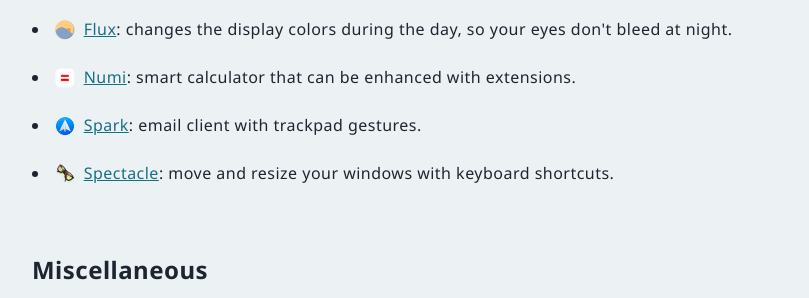
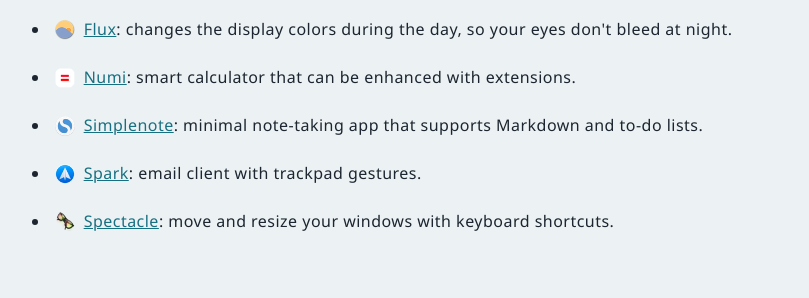
Before and after one commit to karamfd/uses, a plain HTML site: page index.html in a window 1280 px wide. Shown: the part 2285-2583 px from the top of the page, without its empty margins (96-905 px from the left). Drawn offline with Linux system fonts and the light colour scheme.

Commit message:
simplenote link and description.

```diff
--- a/index.html
+++ b/index.html
@@ -342,7 +342,8 @@
             href="https://dozermac.com"
             target="_blank"
             rel="noopener noreferrer"
-            >dozer</a
+          >
+            dozer</a
           >: hides menu icons.
         </li>
 
@@ -362,6 +363,16 @@
           <a href="https://numi.io" target="_blank" rel="noopener noreferrer"
             >numi</a
           >: smart calculator that can be enhanced with extensions.
+        </li>
+
+        <li>
+          <img src="img/simplenote.png" alt="" class="icon" />
+          <a
+            href="https://simplenote.com"
+            target="_blank"
+            rel="noopener noreferrer"
+            >simplenote</a
+          >: minimal note-taking app that supports Markdown and to-do lists.
         </li>
 
         <li>
```
